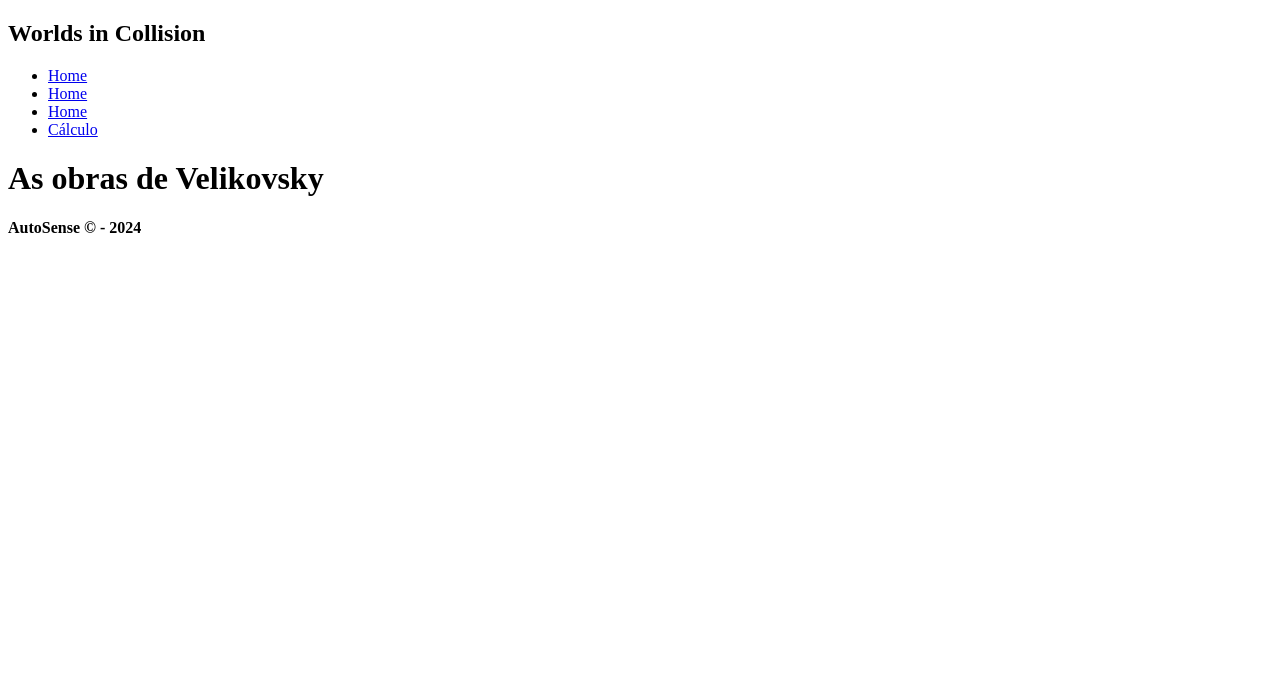
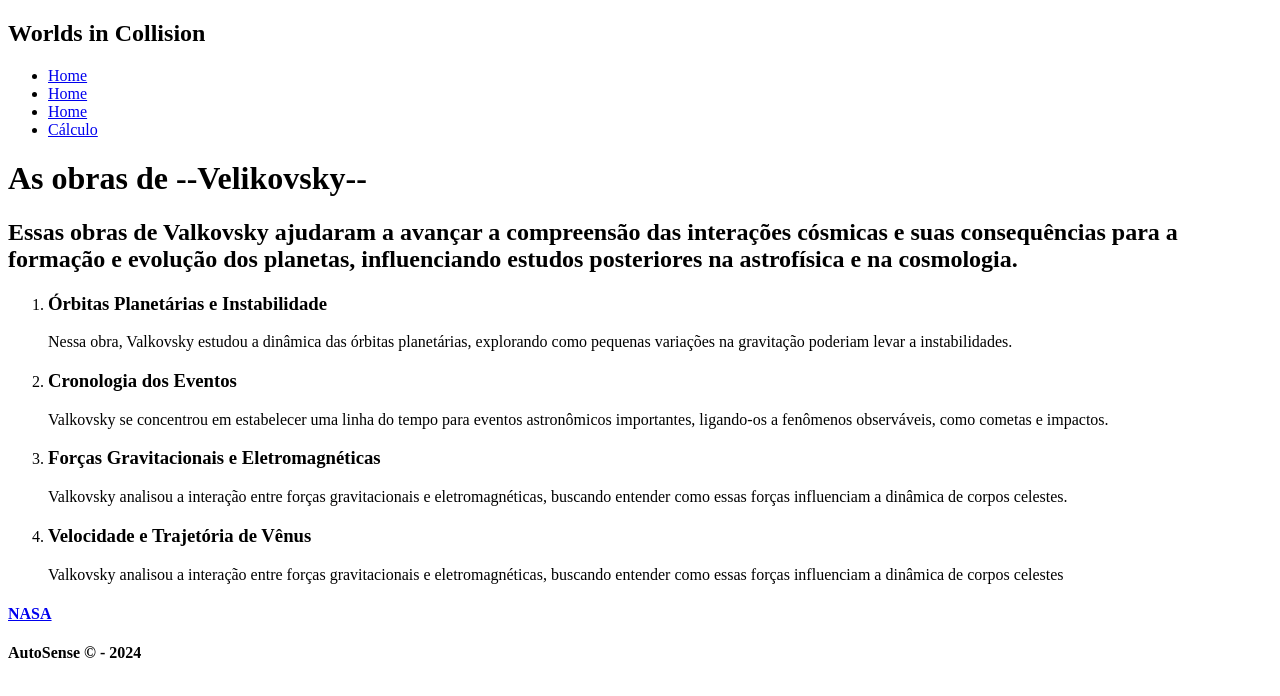
Before and after one commit to Erick0105/CP5-Front, a Next.js app in the folder worlds-collision/: page / in a window 1280 px wide. Shown: the top 696 px of the page. Built offline with nearby package versions, Linux system fonts and the light colour scheme.

Commit message:
Main megatron

```diff
--- a/worlds-collision/src/app/page.tsx
+++ b/worlds-collision/src/app/page.tsx
@@ -2,8 +2,28 @@ import React from 'react'
 
 export default function Home() {
   return (
-    <div>
-      <h1>As obras de <strong>Velikovsky </strong></h1>
-    </div>
+    <main>
+      <h1>As obras de --Velikovsky--</h1>
+      <h2>Essas obras de Valkovsky ajudaram a avançar a compreensão das interações cósmicas e suas consequências para a formação e evolução dos planetas, influenciando estudos posteriores na astrofísica e na cosmologia.</h2>
+      <ol>
+        <li><h3>Órbitas Planetárias e Instabilidade</h3>
+        <p>Nessa obra, Valkovsky estudou a dinâmica das órbitas planetárias, explorando como pequenas variações na gravitação poderiam levar a instabilidades.</p>
+        </li>
+      <li>
+      <h3>Cronologia dos Eventos</h3>
+      <p> Valkovsky se concentrou em estabelecer uma linha do tempo para eventos astronômicos importantes, ligando-os a fenômenos observáveis, como cometas e impactos.</p>
+      </li>
+      <li>
+      <h3>Forças Gravitacionais e Eletromagnéticas</h3>
+      <p>Valkovsky analisou a interação entre forças gravitacionais e eletromagnéticas, buscando entender como essas forças influenciam a dinâmica de corpos celestes.</p>
+      </li>
+      <li>
+      <h3>Velocidade e Trajetória de Vênus</h3>
+      <p>Valkovsky analisou a interação entre forças gravitacionais e eletromagnéticas, buscando entender como essas forças influenciam a dinâmica de corpos celestes</p>
+      </li>
+      </ol>
+
+
+    </main>
   )
 }
--- a/worlds-collision/src/components/Footer/Footer.tsx
+++ b/worlds-collision/src/components/Footer/Footer.tsx
@@ -3,7 +3,9 @@ import React from 'react'
 export default function Footer() {
   return (
     <footer>
+      <h4><a href="https://www.nasa.gov/">NASA</a></h4>
         <h4>AutoSense &copy; - 2024 </h4>
+
 
     </footer>
   )
```
